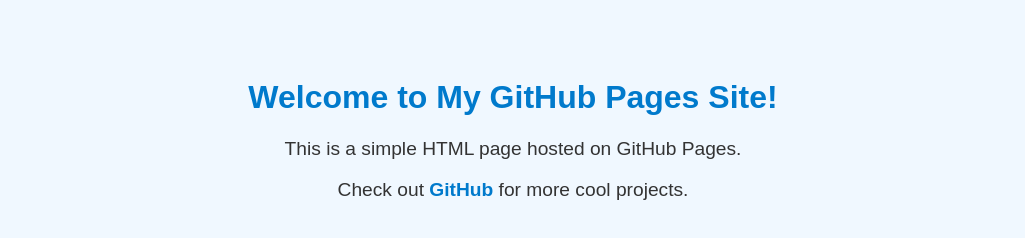
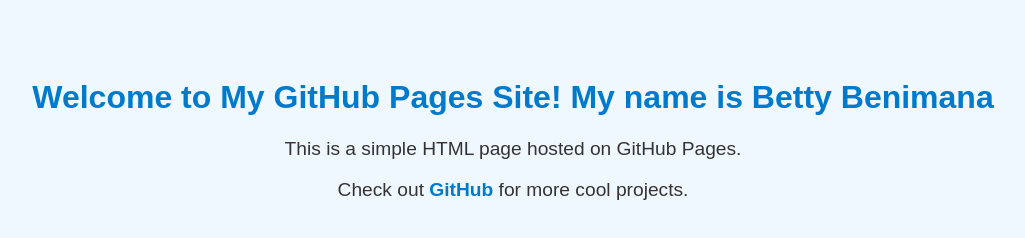
Before and after one commit to Delice782/host-trial, a plain HTML site: page index.html in a window 1280 px wide. Shown: the whole page, without its empty margins (127-1152 px from the left). Drawn offline with Linux system fonts and the light colour scheme.

Commit message:
Update index.html

```diff
--- a/index.html
+++ b/index.html
@@ -29,7 +29,7 @@
     </style>
 </head>
 <body>
-    <h1>Welcome to My GitHub Pages Site!</h1>
+    <h1>Welcome to My GitHub Pages Site! My name is Betty Benimana</h1>
     <p>This is a simple HTML page hosted on GitHub Pages.</p>
     <p>Check out <a href="https://github.com/" target="_blank">GitHub</a> for more cool projects.</p>
 </body>
```
